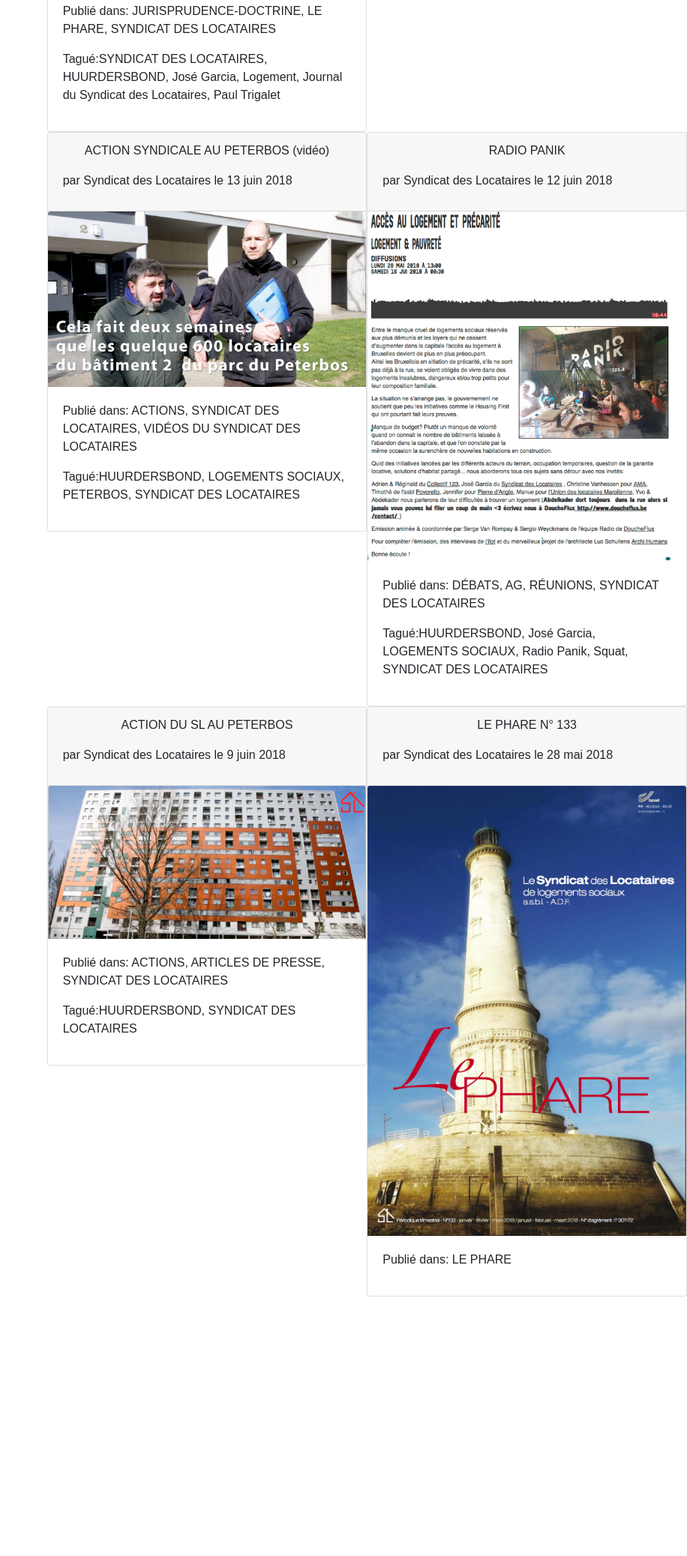
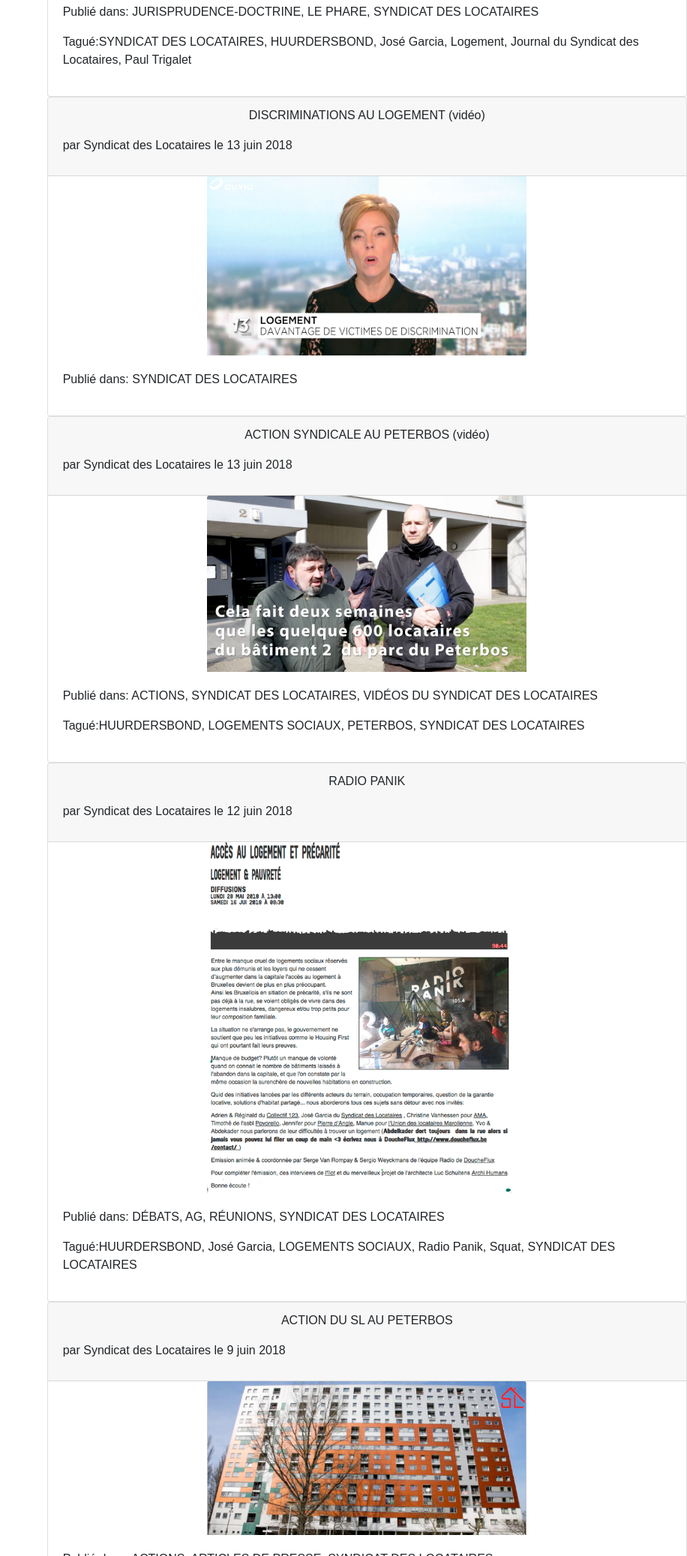
Before and after one commit to tonidano/becode-AHOD2, a plain HTML site: page index.html in a window 1280 px wide. Shown: the part 725-2800 px from the top of the page at 75% size, without its empty margins (364-1280 px from the left). Before the commit the page ends 2454 px from the top, so only its background shows below. Drawn offline with nearby package versions, Linux system fonts and the light colour scheme.

Commit message:
mise en forme modal

```diff
--- a/index.html
+++ b/index.html
@@ -22,84 +22,102 @@
             </div>
             <div class="col-8">
                 <div class="row mx-auto d-flex ">
-                <div class="col-6">
+                    <div class="col-12">
                         <div class="card">
                             <div class="card-header">
                                 <p class="text-center">Le Phare N°134</p>
                                 <p>par Syndicat des Locataires le 15 juin 2018 </p>
                             </div>
+                            <div class="row">
+                                <div class="col-6 offset-3">
                                     <img class="card-img-top" src="./assent/img/Le Phare N°134.png" alt="Card image cap" onclick="document.location.href='https://www.dropbox.com/s/jmk8bztoyh20oke/PHARE%20134.pdf?dl=0'">
+                                </div>
+                            </div>
                             <div class="card-body">
                                 <p>Publié dans: JURISPRUDENCE-DOCTRINE, LE PHARE, SYNDICAT DES LOCATAIRES</p>
                                 <p>Tagué:SYNDICAT DES LOCATAIRES, HUURDERSBOND, José Garcia, Logement, Journal du Syndicat des Locataires, Paul Trigalet</p>
                             </div>
                         </div>
                     </div>
-                <div class="col-6">
+                    <div class="col-12">
                         <div class="card">
                             <div class="card-header">
                                 <p class="text-center">DISCRIMINATIONS AU LOGEMENT (vidéo)</p>
                                 <p>par Syndicat des Locataires le 13 juin 2018</p>
                             </div>
-
+                            <div class="row">
+                                <div class="col-6 offset-3">
                                     <img class="card-img-top" src="./assent/img/video discriminations.png" alt="Card image cap"onclick="document.location.href='https://www.dropbox.com/s/8w8ytuymdvtxn8y/RTBF%20Discrimination%20au%20logement%20les%20chiffres%20d%27Unia%20JT13h%2003_04_2018%20SL.TS?dl=0'">
+                                </div>
+                            </div>
                             <div class="card-body">
                             <p>Publié dans: SYNDICAT DES LOCATAIRES</p>
                             </div>
                         </div>
                     </div>
-                <div class="col-6">
+                    <div class="col-12">
                     <div class="card">
                         <div class="card-header">
                             <p class="text-center">ACTION SYNDICALE AU PETERBOS (vidéo)</p>
                             <p>par Syndicat des Locataires le 13 juin 2018</p>
                         </div>
+                        <div class="row">
+                            <div class="col-6 offset-3">
                                 <img class="card-img-top" src="./assent/img/ACTION SYNDICALE AU PETERBOS.png" alt="Card image cap" onclick="document.location.href='https://www.dropbox.com/s/kl5nilxdmqs6dhl/Ascenseurs%20en%20panne%20depuis%2015%20jours%20au%20Peterbos.mp4?dl=0'">
+                            </div>
+                        </div>
                         <div class="card-body">
                             <p>Publié dans: ACTIONS, SYNDICAT DES LOCATAIRES, VIDÉOS DU SYNDICAT DES LOCATAIRES</p>
                             <p>Tagué:HUURDERSBOND, LOGEMENTS SOCIAUX, PETERBOS, SYNDICAT DES LOCATAIRES</p>
                         </div>
                     </div>
-                </div>
-                <div class="col-6">
+                </div><div class="col-12">
                     <div class="card">
                         <div class="card-header">
                             <p class="text-center">RADIO PANIK</p>
                             <p>par Syndicat des Locataires le 12 juin 2018</p>
                         </div>
+                        <div class="row">
+                                <div class="col-6 offset-3">
                                     <img class="card-img-top" src="./assent/img/RADIO PANIK.png" alt="Card image cap" onclick="document.location.href='http://www.radiopanik.org/emissions/la-voix-de-la-rue/acces-au-logement-et-precarite/'">
+                                </div>
+                            </div>
                          <div class="card-body">
                             <p>Publié dans: DÉBATS, AG, RÉUNIONS, SYNDICAT DES LOCATAIRES</p>
                             <p>Tagué:HUURDERSBOND, José Garcia, LOGEMENTS SOCIAUX, Radio Panik, Squat, SYNDICAT DES LOCATAIRES</p>
                         </div>
-
                     </div>
-                </div>
-                <div class="col-6">
+                </div><div class="col-12">
                     <div class="card">
                         <div class="card-header">
                             <p class="text-center">ACTION DU SL AU PETERBOS</p>
                             <p>par Syndicat des Locataires le 9 juin 2018</p>
                         </div>
+                        <div class="row">
+                                <div class="col-6 offset-3">
                                     <img class="card-img-top" src="./assent/img/ACTION DU SL AU PETERBOS.png" alt="Card image cap" onclick="document.getElementById('PETERBOS').style.display='block'">
+                                </div>
+                            </div>
                         <div class="card-body">
                             <p>Publié dans: ACTIONS, ARTICLES DE PRESSE, SYNDICAT DES LOCATAIRES</p>
                             <p>Tagué:HUURDERSBOND, SYNDICAT DES LOCATAIRES</p>
                         </div>
-                    </div>
-                </div>
-                <div class="col-6">
+                    </div></div>
+                    <div class="col-12">
                     <div class="card">
                         <div class="card-header">
                             <p class="text-center">LE PHARE N° 133</p>
                             <p>par Syndicat des Locataires le 28 mai 2018</p>
                         </div>
+                        <div class="row">
+                                <div class="col-6 offset-3">
                                     <img class="card-img-top" src="./assent/img/Le Phare N°133.png" alt="Card image cap" onclick="document.getElementById('PhareN133').style.display='block'">
+                                </div>
+                            </div>
                         <div class="card-body">
                             <p>Publié dans: LE PHARE</p>
                         </div>
-                    </div>
-                </div>
+                    </div></div>
                     <!-- <div class="col-6">
                         <div class="card">
                             <div class="card-header">
--- a/style.css
+++ b/style.css
@@ -16,9 +16,11 @@
 /* Modal Content/Box */
 .modal-content {
     background-color: #fefefe;
-    margin: 5% auto 15% auto; /* 5% from the top, 15% from the bottom and centered */
+    margin: 0% auto 0% auto; /* 5% from the top, 15% from the bottom and centered */
     border: 1px solid #888;
     width: 70%; /* Could be more or less, depending on screen size */
+    height: 90%;
+    overflow-y: auto;
 }
 /* The Close Button (x) */
 .close {
```
Lines whose indentation alone changed are shown as unchanged.
